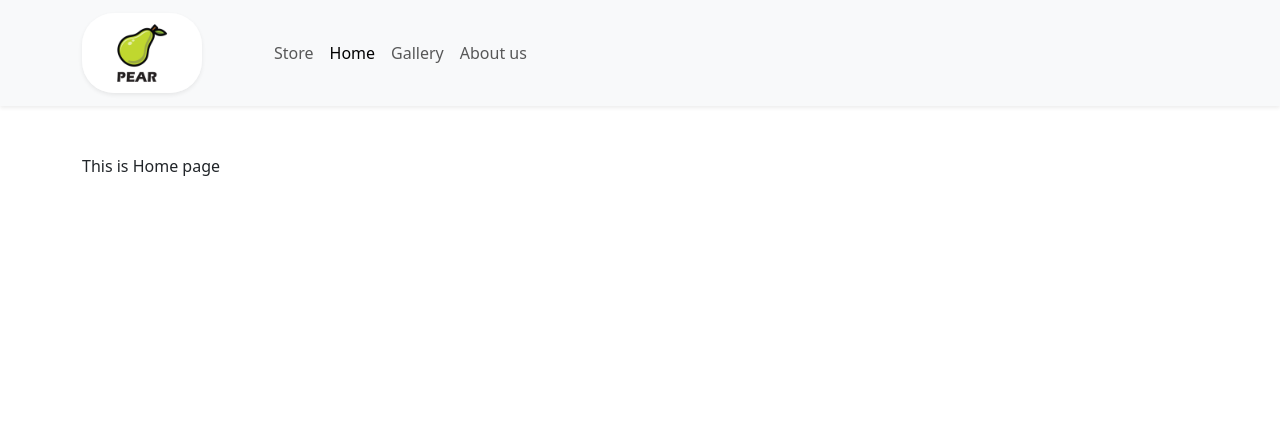
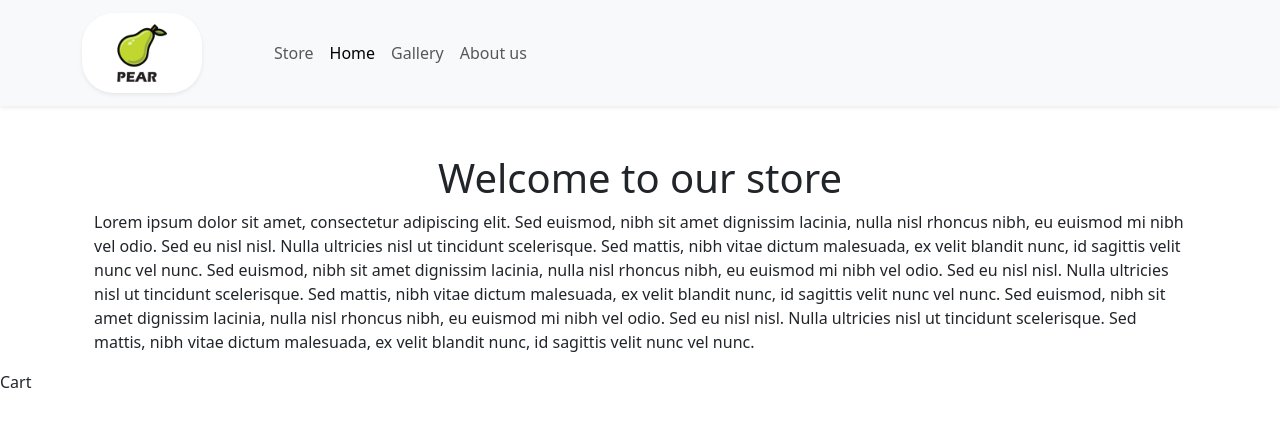
Before and after one commit to karmartir/StoreFront-Feb-26, a React (Vite) app: page / in a window 1280 px wide. Shown: the top 426 px of the page. Built offline with nearby package versions, Linux system fonts and the light colour scheme.

Commit message:
Mar 2, fixes

```diff
--- a/src/components/Cart.jsx.tsx
+++ b/src/components/Cart.jsx.tsx
@@ -0,0 +1,7 @@
+export default function Cart(){
+	return (
+		<div>
+			Cart
+		</div>
+	)
+}
--- a/src/components/Navbar.tsx
+++ b/src/components/Navbar.tsx
@@ -1,7 +1,17 @@
 import {Container, Image, Nav, Navbar as NavbarBs, NavbarBrand, NavbarCollapse, NavbarToggle} from "react-bootstrap";
 import { NavLink } from "react-router-dom";
+import { useShoppingCart } from "../context/ShoppingCartContext";
 
 const Navbar = () => {
+	const {isCartOpen, openCart, closeCart, setSearchItemText, isSearchOpen, openSearchComponent, closeSearchComponent} = useShoppingCart()
+	const handleSearch = (e: React.ChangeEvent<HTMLInputElement>) => {
+		e.preventDefault()
+		setSearchItemText(e.target.value)
+		if(isSearchOpen){
+			openSearchComponent()
+		}
+
+	}
 	return (
 		<NavbarBs sticky='top' expand="lg" className="bg-light shadow-sm mb-5 vw-100" >
 			<Container >
--- a/src/components/StoreItem.tsx
+++ b/src/components/StoreItem.tsx
@@ -1,5 +1,5 @@
 import {Button, Card, CardText} from "react-bootstrap";
-import {useShoppingCart} from "../context/ShoppingCartContext.tsx";
+import {useShoppingCart} from "../hooks/useShoppingCart";
 
 type StoreItemProps = {
 	id: number,
--- a/src/context/ShoppingCartContext.tsx
+++ b/src/context/ShoppingCartContext.tsx
@@ -1,4 +1,5 @@
 import {createContext, type ReactNode, useContext, useState} from "react";
+import Cart from "../components/Cart.jsx.tsx";
 import storeItems from "../data/items.json";
 type ShoppingCartProviderProps = {
 	children: ReactNode;
@@ -28,9 +29,7 @@ const ShoppingCartContext = createContext<ShoppingCartContextType>(
   {} as ShoppingCartContextType
 );
 
-export function useShoppingCart() {
-	return useContext(ShoppingCartContext);
-}
+export { ShoppingCartContext };
 
 export function ShoppingCartProvider({children}: ShoppingCartProviderProps ) {
 	//states
@@ -48,6 +47,9 @@ export function ShoppingCartProvider({children}: ShoppingCartProviderProps ) {
 
 	const openCart = () => setIsCartOpen(true)
 	const closeCart = () => setIsCartOpen(false)
+
+	const openSearchComponent = () => setIsSearchOpen(true)
+	const closeSearchComponent = () => setIsSearchOpen(false)
 
 	const getItemQuantity = (id: number) => {
 		return cartItems.find((item) => item.id === id)?.quantity || 0;
@@ -107,6 +109,11 @@ export function ShoppingCartProvider({children}: ShoppingCartProviderProps ) {
 			decreaseCartItem,
 			deleteCartItem}}>
 			{children}
+			<Cart isCartOpen={isCartOpen}/>
 		</ShoppingCartContext.Provider>
 	)
 }
+export function useShoppingCart(){
+	const context = useContext(ShoppingCartContext)
+	return context
+}
--- /dev/null
+++ b/src/hooks/useShoppingCart.ts
@@ -0,0 +1,6 @@
+import { useContext } from "react";
+import { ShoppingCartContext } from "../context/ShoppingCartContext";
+
+export function useShoppingCart() {
+	return useContext(ShoppingCartContext);
+}
--- a/src/pages/AboutUs.tsx
+++ b/src/pages/AboutUs.tsx
@@ -1,7 +1,22 @@
 const AboutUs = () => {
 	return (
-		<div>
-			About us page
+		<div className="container">
+			<h1 className="text-center mb-4">About us</h1>
+			<p className="text-center mb-4">
+				Lorem ipsum dolor sit amet, consectetur adipiscing elit. Sed euismod,
+				nibh sit amet dignissim lacinia, nulla nisl rhoncus nibh, eu euismod
+				mi nibh vel odio. Sed eu nisl nisl. Nulla ultricies nisl ut tincidunt
+				scelerisque. Sed mattis, nibh vitae dictum malesuada, ex velit blandit
+				nunc, id sagittis velit nunc vel nunc. Sed euismod, nibh sit amet
+				dignissim lacinia, nulla nisl rhoncus nibh, eu euismod mi nibh vel
+				odio. Sed eu nisl nisl. Nulla ultricies nisl ut tincidunt scelerisque.
+				Sed mattis, nibh vitae dictum malesuada, ex velit blandit nunc, id
+				sagittis velit nunc vel nunc. Sed euismod, nibh sit amet dignissim
+				lacinia, nulla nisl rhoncus nibh, eu euismod mi nibh vel odio. Sed eu
+				nisl nisl. Nulla ultricies nisl ut tincidunt scelerisque. Sed mattis,
+				nibh vitae dictum malesuada, ex velit blandit nunc, id sagittis velit
+				nunc vel nunc.
+			</p>
 		</div>
 	);
 };
--- a/src/pages/Gallery.tsx
+++ b/src/pages/Gallery.tsx
@@ -1,8 +1,22 @@
 const Gallery = () => {
+
 	return (
-		<div>
-			This is Gallery page
+		<div className="container bg-light rounded-5 py-4 px-5">
+			<h1 className="text-center mb-4">Gallery</h1>
+			<div className="row row-cols-1 row-cols-md-2 row-cols-lg-3 g-4 mb-4">
+				{Array(12).fill(null).map((_, index) => (
+					<div key={index} className="col">
+						<div className="card h-100 border-0 shadow-sm">
+							<img src="/images/17.webp" className="card-img-top" alt="..." />
+							<div className="card-body">
+								<p className="card-text">Some quick example text to build on the card title and make up the bulk of the card's content.</p>
+							</div>
+						</div>
+					</div>
+				))}
+			</div>
 		</div>
+
 	);
 };
 
--- a/src/pages/Home.tsx
+++ b/src/pages/Home.tsx
@@ -1,10 +1,17 @@
+
 
 const Home = () => {
 	return (
-		<div>
-			This is Home page
+		<div className="container">
+			<h1 className="text-center">Welcome to our store</h1>
+			<p>Lorem ipsum dolor sit amet, consectetur adipiscing elit. Sed euismod, nibh sit amet dignissim lacinia, nulla nisl rhoncus nibh, eu euismod mi nibh vel odio. Sed eu nisl nisl.
+				Nulla ultricies nisl ut tincidunt scelerisque. Sed mattis, nibh vitae dictum malesuada, ex velit blandit nunc, id sagittis velit nunc vel nunc.
+				Sed euismod, nibh sit amet dignissim lacinia, nulla nisl rhoncus nibh, eu euismod mi nibh vel odio. Sed eu nisl nisl.
+				Nulla ultricies nisl ut tincidunt scelerisque. Sed mattis, nibh vitae dictum malesuada, ex velit blandit nunc, id sagittis velit nunc vel nunc.
+				Sed euismod, nibh sit amet dignissim lacinia, nulla nisl rhoncus nibh, eu euismod mi nibh vel odio. Sed eu nisl nisl.
+				Nulla ultricies nisl ut tincidunt scelerisque. Sed mattis, nibh vitae dictum malesuada, ex velit blandit nunc, id sagittis velit nunc vel nunc.
+			</p>
 		</div>
 	);
 };
-
 export default Home;
```
Also changed, not shown: src/components/SearchComponent.tsx (+15 -0 lines).
